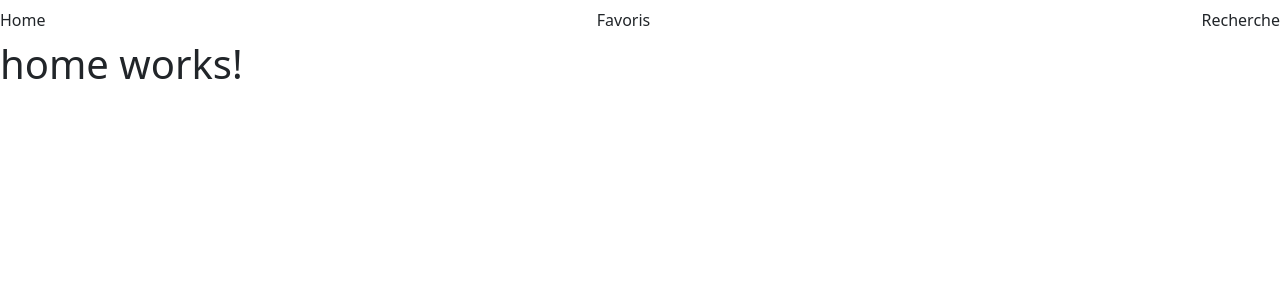
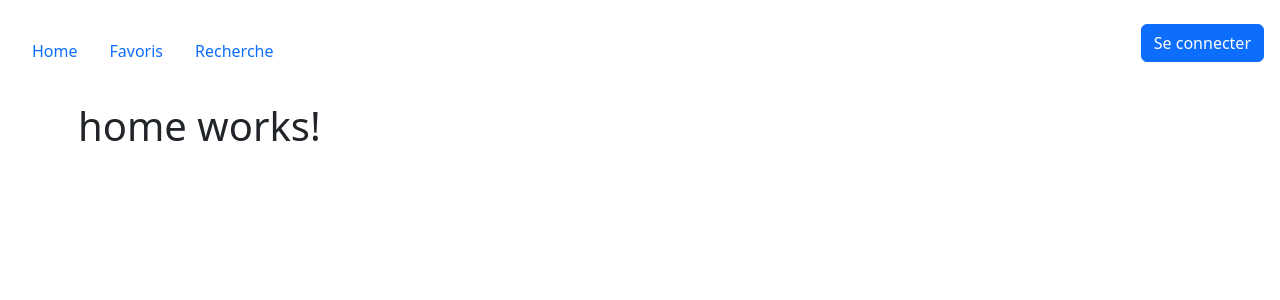
Before and after one commit to LarekMehdi/FO-cine-verse, an Angular app: page /home in a window 1280 px wide. Shown: the top 300 px of the page. Built offline with nearby package versions, Linux system fonts and the light colour scheme.

Commit message:
petit css

```diff
--- a/src/app/app.css
+++ b/src/app/app.css
@@ -0,0 +1,3 @@
+.pointer {
+    cursor: pointer;
+}
--- a/src/app/app.html
+++ b/src/app/app.html
@@ -1,3 +1,5 @@
 <navbar/>
 
-<router-outlet />
+<main class="container mt-3 px-2">
+    <router-outlet />
+</main>
--- a/src/app/navbar/navbar.html
+++ b/src/app/navbar/navbar.html
@@ -1,6 +1,9 @@
 
-<nav class="navbar">
-  <a class="nav-link" routerLink="/">Home</a>
-  <a class="nav-link" routerLink="/favorites">Favoris</a>
-  <a class="nav-link" routerLink="/search">Recherche</a>
+<nav class="navbar mx-3 mt-3">
+  <ul class="nav">
+    <li class="nav-item pointer"><a class="nav-link" routerLink="/">Home</a></li>
+    <li class="nav-item"><a class="nav-link" routerLink="/">Favoris</a></li>
+    <li class="nav-item"><a class="nav-link" routerLink="/">Recherche</a></li>
+  </ul>
+  <p class="btn btn-primary">Se connecter</p>
 </nav>
```
